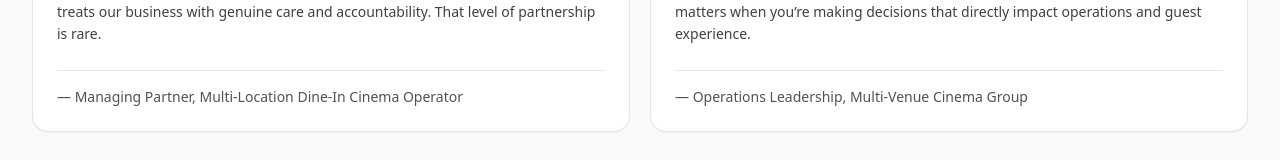
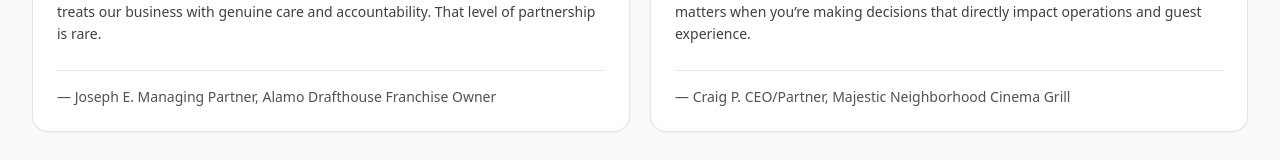
Before and after one commit to dsarfati75/CTGweb, a Next.js app: page / in a window 1280 px wide. Shown: the part 2661-2821 px from the top of the page. Built offline with nearby package versions, Linux system fonts and the light colour scheme.

Commit message:
Updated Testimonial section

```diff
--- a/app/page.tsx
+++ b/app/page.tsx
@@ -158,7 +158,7 @@ export default function CinemaTechHome() {
                 "David understands how downtime affects not just systems, but guest experience, staff efficiency, and revenue. He communicates clearly, plans ahead, and brings structure to what used to feel reactive and fragmented.\n\n" +
                 "What really sets CinemaTech apart is the relationship. David isn’t just a vendor we call when something breaks — he’s someone we trust, bounce ideas off of, and rely on when making important technology decisions. He’s invested in our success and treats our business with genuine care and accountability. That level of partnership is rare."
               }
-              attribution="Managing Partner, Multi-Location Dine-In Cinema Operator"
+              attribution="Joseph E. Managing Partner, Alamo Drafthouse Franchise Owner"
             />
 
             <TestimonialCard
@@ -168,7 +168,7 @@ export default function CinemaTechHome() {
                 "David has helped us modernize our infrastructure, improve visibility across our systems, and maintain stable uptime across our venues — all while communicating clearly and keeping initiatives organized and on track.\n\n" +
                 "What truly differentiates CinemaTech is the trust. David understands our business at a strategic level and consistently provides thoughtful guidance, not just technical fixes. He’s someone we respect personally and professionally, and that trust matters when you’re making decisions that directly impact operations and guest experience."
               }
-              attribution="Operations Leadership, Multi-Venue Cinema Group"
+              attribution="Craig P. CEO/Partner, Majestic Neighborhood Cinema Grill"
             />
           </div>
         </div>
```
